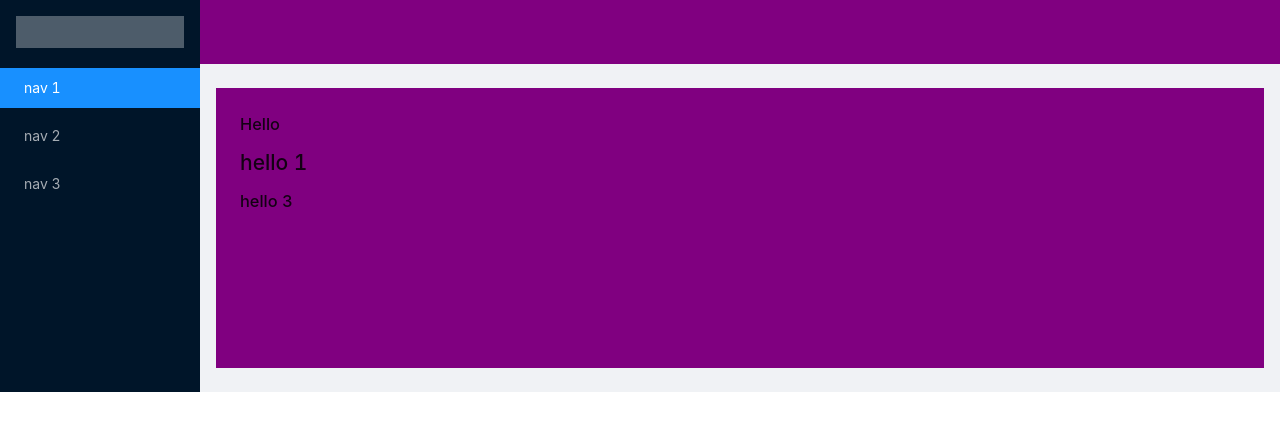
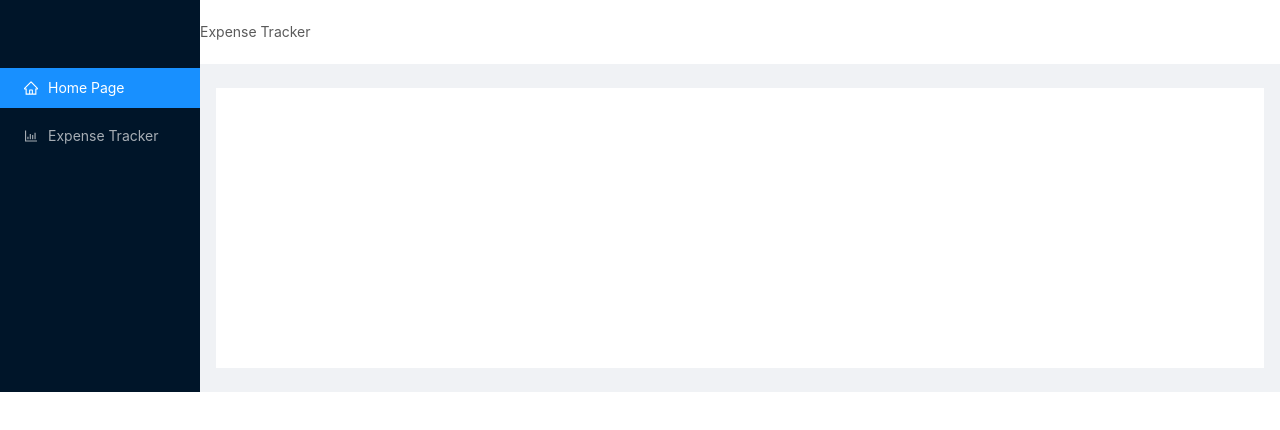
Before and after one commit to shatakshi-modi/Next-ANTD-Less, a Next.js app: page / in a window 1280 px wide. Shown: the top 430 px of the page. Built offline with nearby package versions, Linux system fonts and the light colour scheme.

Commit message:
Layout Changes

```diff
--- a/package.json
+++ b/package.json
@@ -8,6 +8,7 @@
     "lint": "next lint"
   },
   "dependencies": {
+    "@ant-design/icons": "^4.7.0",
     "antd": "^4.18.3",
     "less": "^4.1.2",
     "less-loader": "^10.2.0",
--- a/src/components/LayoutPage.js
+++ b/src/components/LayoutPage.js
@@ -6,11 +6,11 @@ import { Menu } from 'antd'
 import { Header } from 'antd/lib/layout/layout'
 import Sider from 'antd/lib/layout/Sider'
 import { Content } from 'antd/lib/layout/layout'
+import {BarChartOutlined, HomeOutlined} from '@ant-design/icons';
 
 import LayoutStyle from '../styles/Layout.module.less'
 
 const LayoutPage = ({children}) => {
-    const [collapse,setCollapse]=useState(false);
     return (
         <>
             <Head>
@@ -24,16 +24,16 @@ const LayoutPage = ({children}) => {
             <div>
                 <main >
                     <Layout hasSider>
-                        <Sider>
+                        <Sider >
                             <div className={LayoutStyle.logo} />
-                                <Menu theme="dark" mode="inline" defaultSelectedKeys={['1']}>
-                                    <Menu.Item key="1">nav 1</Menu.Item>
-                                    <Menu.Item key="2" >nav 2</Menu.Item>
-                                    <Menu.Item key="3">nav 3</Menu.Item>
+                                <Menu theme="dark" mode="inline" defaultSelectedKeys={['1']} >
+                                    <Menu.Item key="1" icon={<HomeOutlined />}>Home Page</Menu.Item>
+                                    <Menu.Item key="2" icon={<BarChartOutlined />}>Expense Tracker</Menu.Item>
                                 </Menu>
                         </Sider>
                         <Layout className={LayoutStyle.siteLayout}>
                             <Header className={LayoutStyle.siteLayoutBackground} style={{ padding: 0 }}>
+                                Expense Tracker
                             </Header>
                             <Content
                                 className={LayoutStyle.siteLayoutBackground}
@@ -43,9 +43,6 @@ const LayoutPage = ({children}) => {
                                 minHeight: 280,
                                 }}
                             >
-                                <h1>Hello</h1>
-                                <h2>hello 1</h2>
-                                <h3>hello 3</h3>
                                 {children}
                             </Content>
                         </Layout>
--- a/src/pages/_app.js
+++ b/src/pages/_app.js
@@ -4,9 +4,7 @@ import LayoutPage from '../components/LayoutPage';
 
 function MyApp({ Component, pageProps }) {
   return(
-    <LayoutPage>
-        <Component {...pageProps} />
-    </LayoutPage>
+    <Component {...pageProps} />
   )
 }
 
--- a/src/pages/index.js
+++ b/src/pages/index.js
@@ -1,8 +1,11 @@
+import LayoutPage from '../components/LayoutPage'
 import styles from '../styles/Home.module.less'
 export default function Home() {
   return (
     <>
+      <LayoutPage>
 
+      </LayoutPage>
     </>
   )
 }
--- a/src/styles/Layout.module.less
+++ b/src/styles/Layout.module.less
@@ -20,9 +20,9 @@
 .logo {
   height: 32px;
   margin: 16px;
-  background: rgba(255, 255, 255, 0.3);
+  // background: rgba(255, 255, 255, 0.3);
 }
 
 .siteLayout .siteLayoutBackground {
-  background: purple;
+  background: #fff;
 }
--- a/src/styles/antd.less
+++ b/src/styles/antd.less
@@ -5,6 +5,7 @@
 @success-color: #52c41a; // success state color
 @warning-color: #faad14; // warning state color
 @error-color: #f5222d; // error state color
+@tracker-colour: rgb(197, 114, 197);
 @font-size-base: 14px; // major text font size
 @heading-color: rgba(0, 0, 0, 0.85); // heading text color
 @text-color: rgba(0, 0, 0, 0.65); // major text color
```
Also changed, not shown: 1 other file (tests, documents, lock files or other folders).
